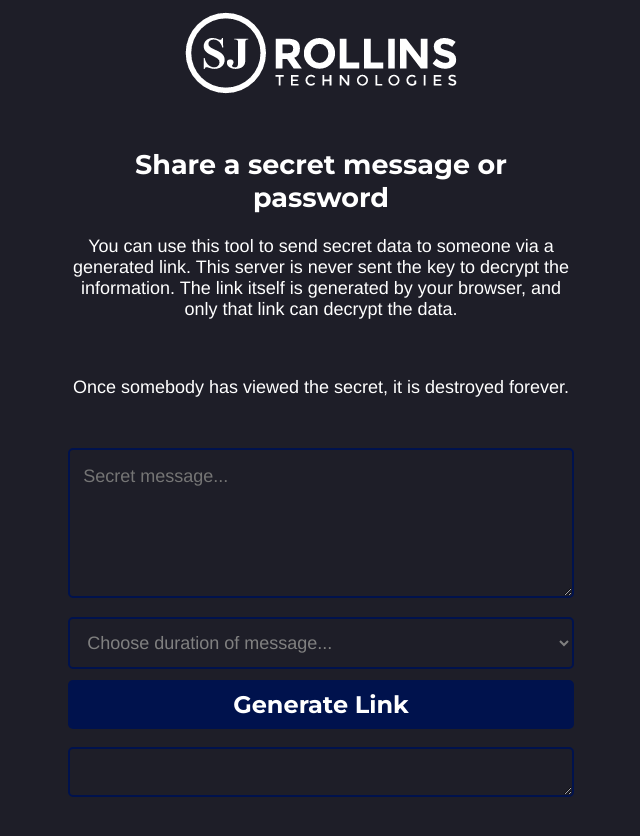
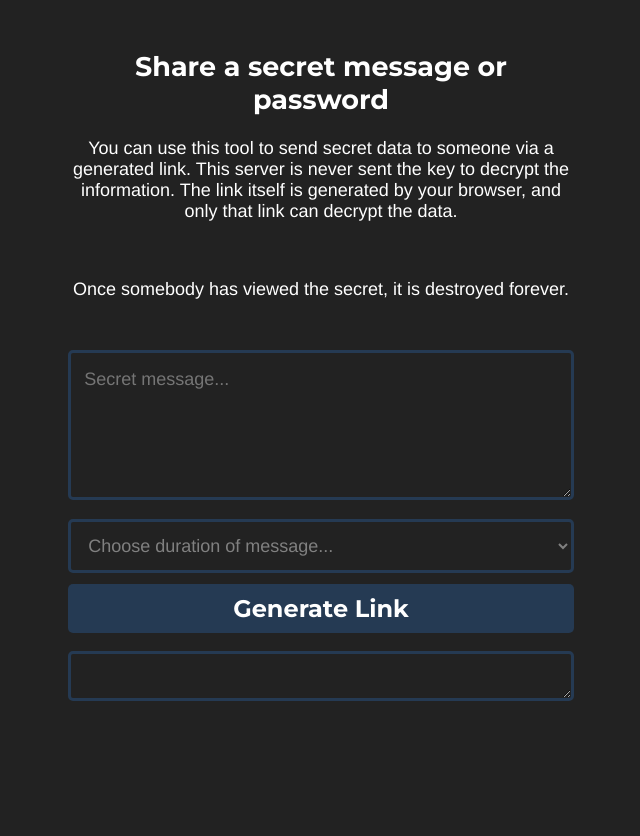
Before and after one commit to basht0p/BurnAfterClicking, a website: page public/index.html in a window 1280 px wide. Shown: the whole page, without its empty margins (319-959 px from the left). After the commit the page ends 800 px from the top, so only its background shows below. Drawn offline with nearby package versions, Linux system fonts and the light colour scheme.

Commit message:
Changed coloring and removed branding

```diff
--- a/public/index.html
+++ b/public/index.html
@@ -4,7 +4,7 @@
 	<meta charset="utf-8">
 	<meta name="viewport" content="width=device-width, initial-scale=1, shrink-to-fit=no">
 
-	<title>SJR SecretShare</title>
+	<title>SecretShare</title>
 
 	<script src="https://ajax.googleapis.com/ajax/libs/jquery/3.5.1/jquery.min.js"></script>
 	<script src="https://cdnjs.cloudflare.com/ajax/libs/crypto-js/4.1.1/crypto-js.min.js" integrity="sha512-E8QSvWZ0eCLGk4km3hxSsNmGWbLtSCSUcewDQPQWZF6pEU8GlT8a5fF32wOl1i8ftdMhssTrF/OhyGWwonTcXA==" crossorigin="anonymous" referrerpolicy="no-referrer"></script>
@@ -12,7 +12,6 @@
 	<link rel="stylesheet" href="style.css">
 </head>
 <body>
-	<img src="./sjrpath.png" class="logo" />
 	<div id="info">
 		<h2>Share a secret message or password</h2>
 		<p> You can use this tool to send secret data to someone via a generated link. This server is never sent the key to decrypt the information.
--- a/public/show/style.css
+++ b/public/show/style.css
@@ -1,7 +1,7 @@
 @import url(https://fonts.googleapis.com/css?family=Montserrat:400,700);
 
 body {
-    background: rgb(30,30,40);
+    background: #222222;
     max-width: 40%;
     margin: 50px auto;
     color: white;
@@ -12,12 +12,6 @@ body {
     text-align: center;
 }
 
-.logo {
-    display: block;
-    margin-left: auto;
-    margin-right: auto;
-}
-
 .feedback-input {
     color: white;
     font-family: Helvetica, Arial, sans-serif;
@@ -26,7 +20,7 @@ body {
     border-radius: 5px;
     line-height: 22px;
     background-color: transparent;
-    border: 2px solid #00124d;
+    border: 3px solid #253a53;
     transition: all 0.3s;
     padding: 13px;
     margin-bottom: 15px;
@@ -37,7 +31,7 @@ body {
 }
 
     .feedback-input:focus {
-        border: 2px solid #002499;
+        border: 2px solid #2f4a6a;
     }
 
 #link {
--- a/public/style.css
+++ b/public/style.css
@@ -1,18 +1,12 @@
 @import url(https://fonts.googleapis.com/css?family=Montserrat:400,700);
 
 body {
-    background: rgb(30,30,40);
+    background: #222222;
 }
 
 form {
     max-width: 40%;
     margin: 50px auto;
-}
-
-.logo {
-    display: block;
-    margin-left: auto;
-    margin-right: auto;
 }
 
 #info {
@@ -40,7 +34,7 @@ form {
     border-radius: 5px;
     line-height: 22px;
     background-color: transparent;
-    border: 2px solid #00124d;
+    border: 3px solid #253a53;
     transition: all 0.3s;
     padding: 13px;
     margin-bottom: 15px;
@@ -50,7 +44,7 @@ form {
 }
 
     .feedback-input:focus {
-        border: 2px solid #002499;
+        border: 2px solid #2f4a6a;
     }
 
 #message {
@@ -69,7 +63,7 @@ form {
 
 .dropdownOption {
     color: #ffffff;
-    background: rgb(30,30,40);
+    background: #222222;
 }
 
 .dropdownDisabledOption {
@@ -79,7 +73,7 @@ form {
 [type="submit"] {
     font-family: 'Montserrat', Arial, Helvetica, sans-serif;
     width: 100%;
-    background: #00124d;
+    background: #253a53;
     border-radius: 5px;
     border: 0;
     cursor: pointer;
@@ -93,5 +87,5 @@ form {
 }
 
     [type="submit"]:hover {
-        background: #002499;
+        background: #2f4a6a;
     }
```
Also changed, not shown: public/show/index.html (+1 -2 lines), public/show/sjrpath.png (deleted), public/sjrpath.png (deleted), 1 other file.
